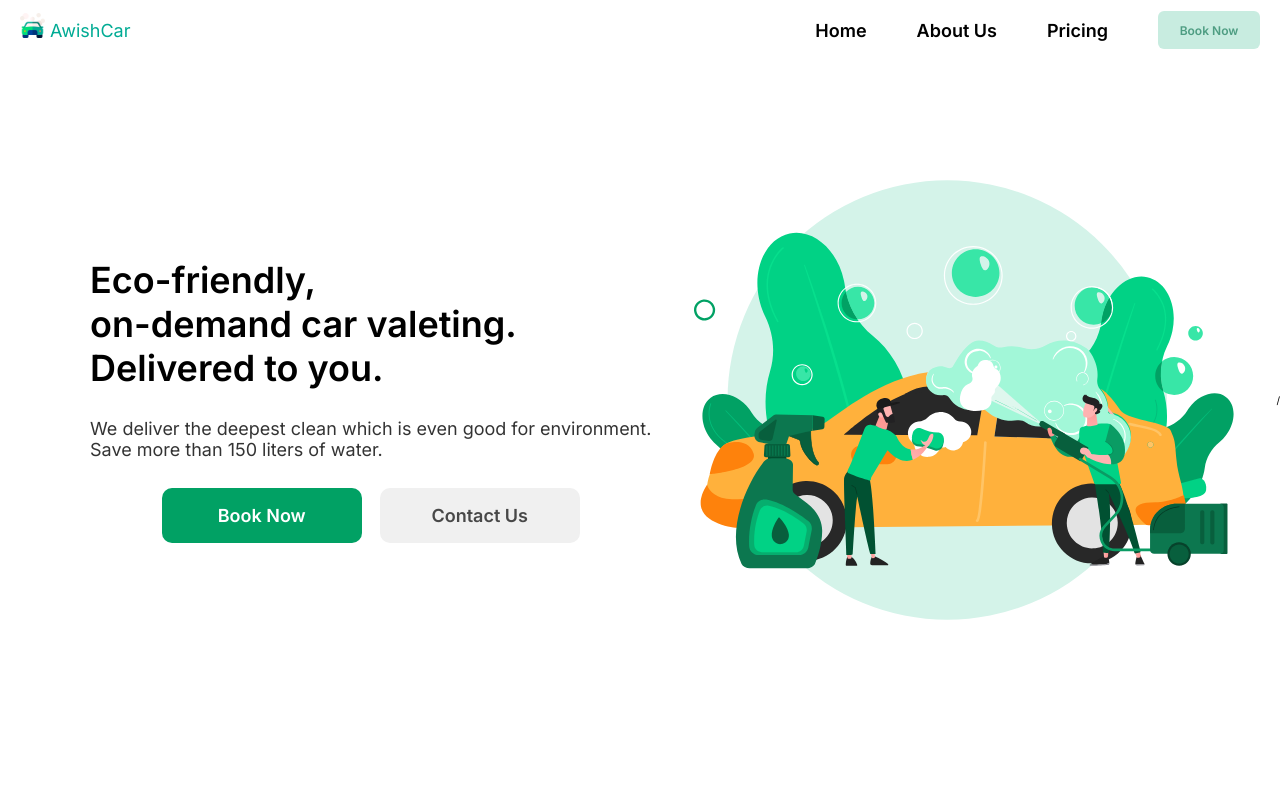
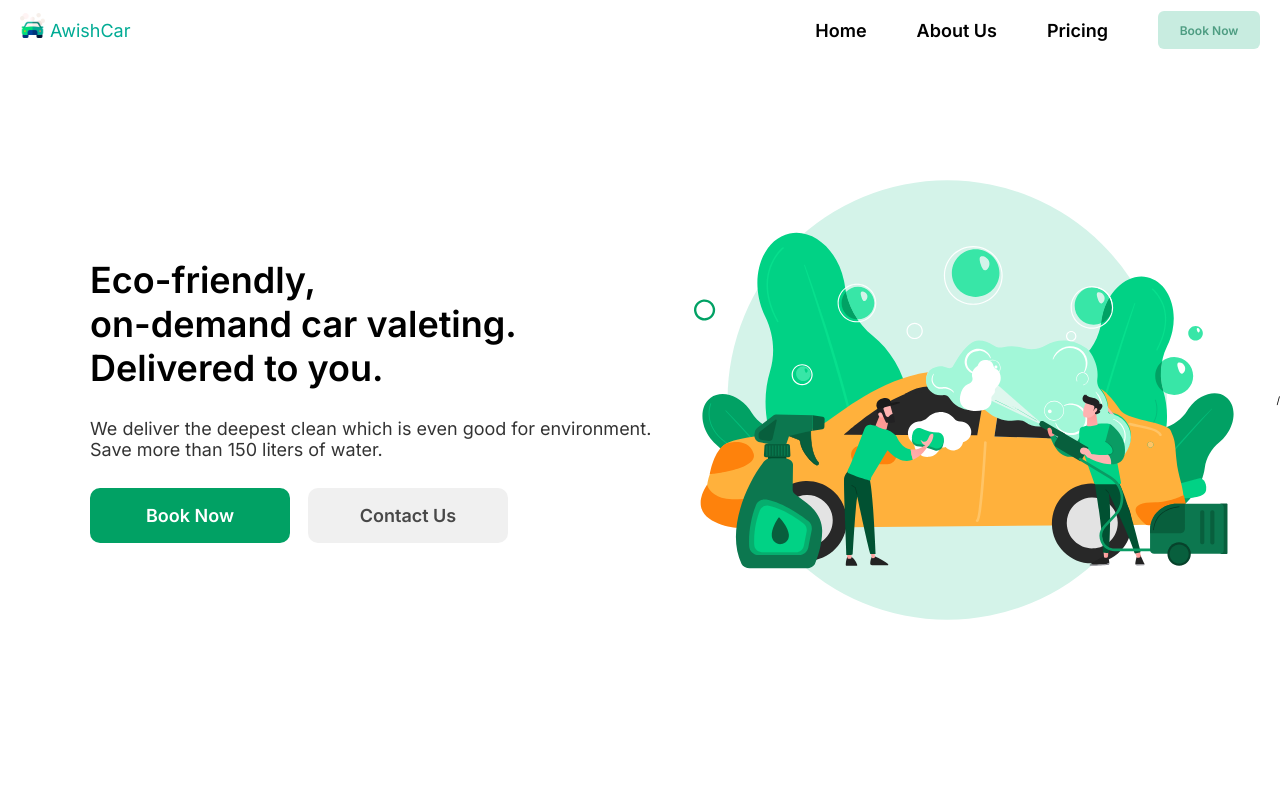
Before and after one commit to vinayaksaubhri/AwishCar, a React (Create React App) app: page / in a window 1280 px wide. Shown: the top 800 px of the page. Built offline with nearby package versions, Linux system fonts and the light colour scheme.

Commit message:
mobile view

```diff
--- a/src/components/HeroPage.jsx
+++ b/src/components/HeroPage.jsx
@@ -19,16 +19,14 @@ function HeroPage() {
           <br />
           Save more than 150 liters of water.
         </HeroPage__Text_Body>
-        <div
-          style={{ display: "flex", gap: "1.8rem", justifyContent: "center" }}
-        >
+        <Button_Container>
           <Button2 Text="Book Now" BackgroundColor="#01A164" Color="#FFFFFF" />
           <Button2
             Text="Contact Us"
             BackgroundColor="#F0F0F0"
             Color="rgba(0, 0, 0, 0.7);"
           />
-        </div>
+        </Button_Container>
       </HeroPage__Text_Container>
       <img src={Carsvg} alt="" />/
     </HeroPage__Container>
@@ -78,3 +76,10 @@ const HeroPage__Text_Body = styled.div`
     text-align: center;
   }
 `;
+const Button_Container = styled.div`
+  display: flex;
+  gap: 1.8rem;
+  @media (max-width: 768px) {
+    justify-content: center;
+  }
+`;
```
